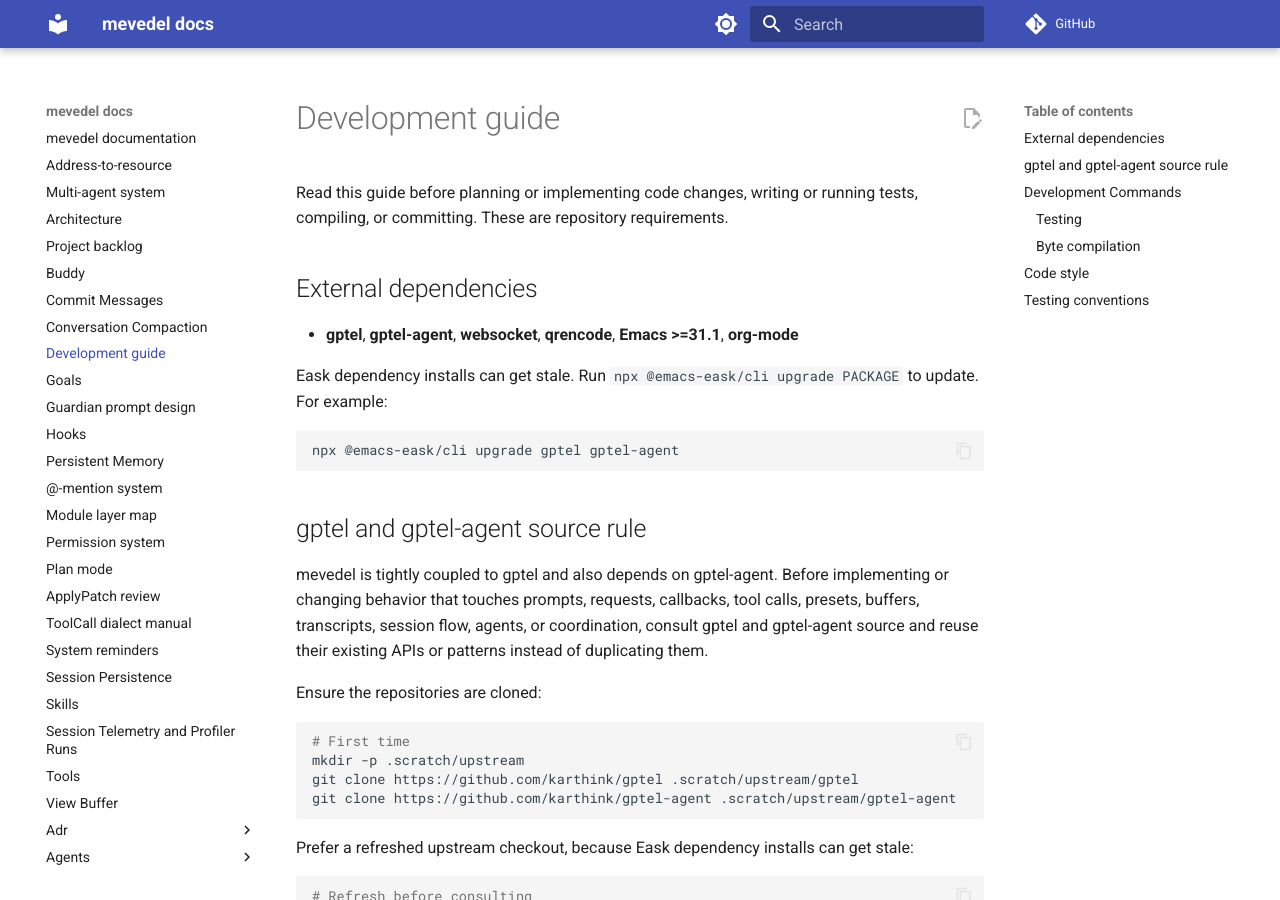
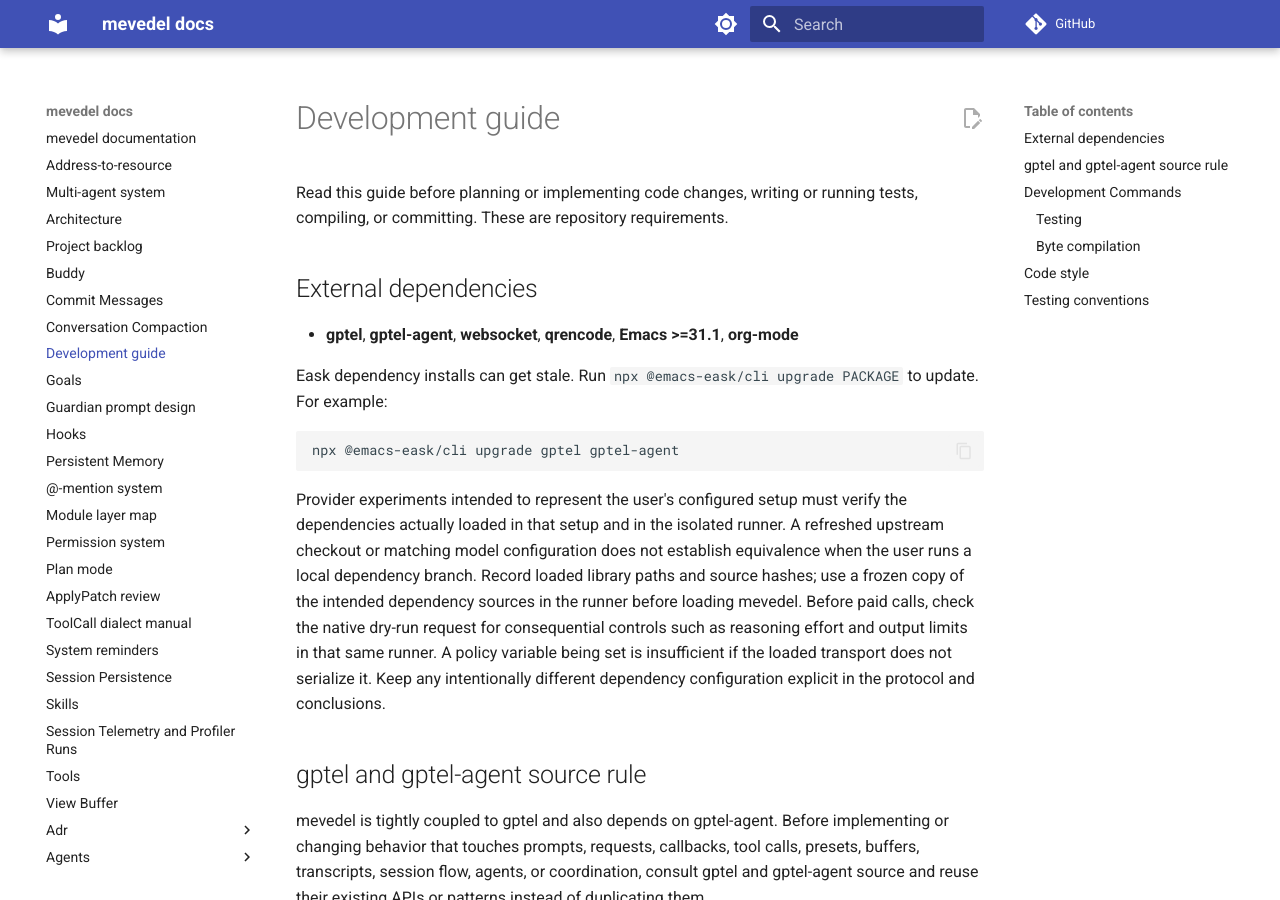
Before and after one commit to FrauH0lle/mevedel, an MkDocs documentation site: the page built from docs/development.md, in a window 1280 px wide and 900 px high. Built offline with MkDocs 1.6.1 and Material for MkDocs 9.7.7, drawn with Linux system fonts in a browser that asks for light colours; comment, search, counter and statistics services are not loaded.

Commit message:
docs(development): Verify configured dependencies before model studies
Require frozen intended dependency sources, loaded-library identity and
native serialized-request preflight for experiments representing a user's
configured setup. A refreshed upstream checkout alone does not establish
parity with a configured local branch.

* docs/development.md: Document dependency and native payload verification.

````diff
--- a/docs/development.md
+++ b/docs/development.md
@@ -14,6 +14,17 @@ Run `npx @emacs-eask/cli upgrade PACKAGE` to update. For example:
 ```bash
 npx @emacs-eask/cli upgrade gptel gptel-agent
 ```
+
+Provider experiments intended to represent the user's configured setup must
+verify the dependencies actually loaded in that setup and in the isolated
+runner. A refreshed upstream checkout or matching model configuration does not
+establish equivalence when the user runs a local dependency branch. Record loaded
+library paths and source hashes; use a frozen copy of the intended dependency
+sources in the runner before loading mevedel. Before paid calls, check the native
+dry-run request for consequential controls such as reasoning effort and output
+limits in that same runner. A policy variable being set is insufficient if the
+loaded transport does not serialize it. Keep any intentionally different
+dependency configuration explicit in the protocol and conclusions.
 
 ## gptel and gptel-agent source rule
 
````
